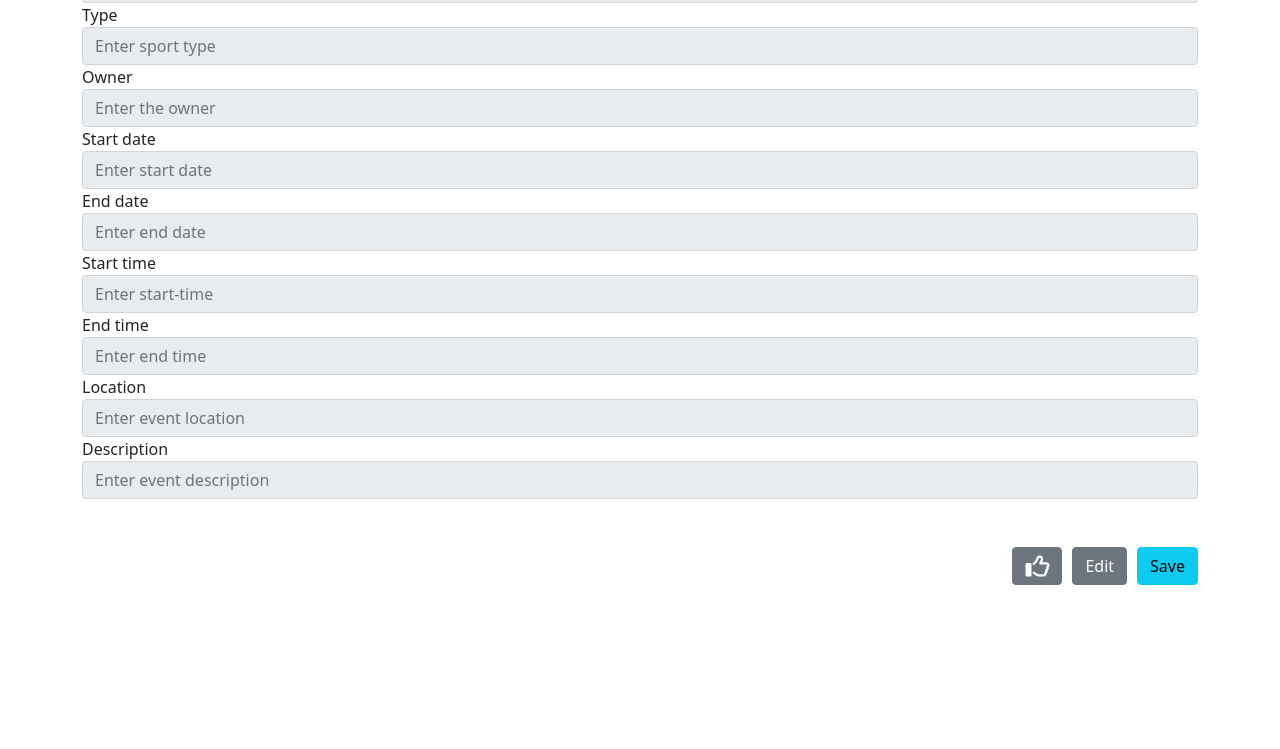
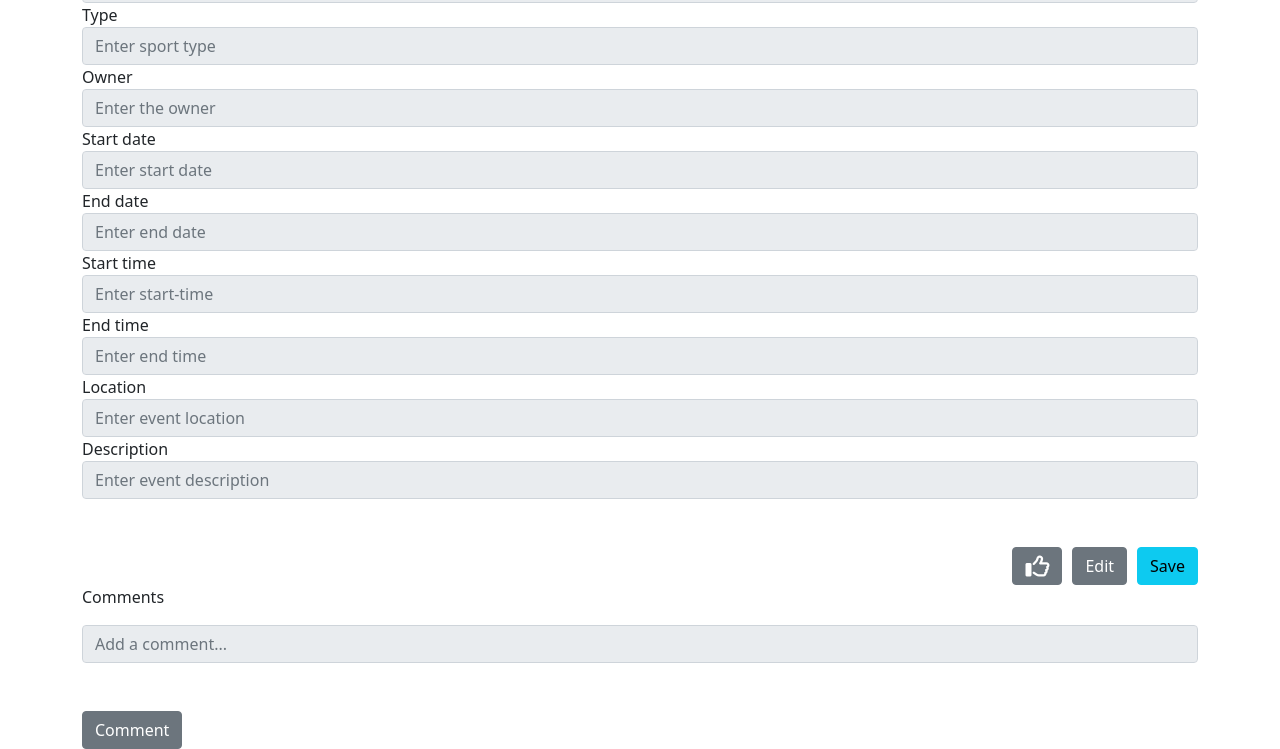
Before and after one commit to Darren542/1800_202210_BBY27, a website: page eventPage.html in a window 1280 px wide. Shown: the part 731-1480 px from the top of the page. Before the commit the page ends 1316 px from the top, so only its background shows below. Drawn offline with nearby package versions, Linux system fonts and the light colour scheme; no server answers.

Commit message:
comment section form and button

```diff
--- a/eventPage.html
+++ b/eventPage.html
@@ -83,10 +83,6 @@
       <button type="button" class="btn btn-info">Save</button>
     </div>
 
-    <div class="comment-section">
-      <p>Test comment section</p>
-    </div>
-
   </div> -->
 
   <div class="container">
@@ -141,6 +137,19 @@
         <button type="button" class="btn btn-info" onclick="saveEventInfo()">Save</button>
       </div>
     </form>
+
+    <form>
+      <fieldset class="mb-3" id="comment-section" disabled>
+        <p>Comments</p>
+        <div>
+          <input type="text" id="comment" class="form-control" placeholder="Add a comment...">
+        </div>
+      </fieldset>
+      <div class="d-flex justify-content-start mt-5">
+
+        <button type="button" class="btn btn-secondary" onclick="">Comment</button>
+      </div>
+    </form>
   </div>
   <!-- Footer is loaded into here-->
 
```
